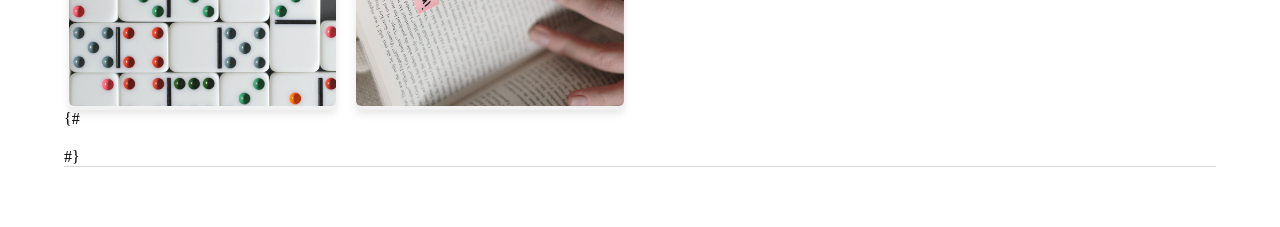
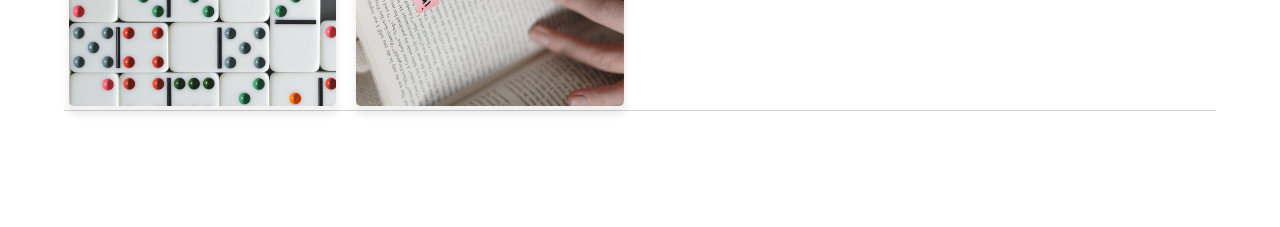
Before and after one commit to amadorschulze92/amadorschulze92.github.io, a Jekyll site: the page built from index.html, in a window 1280 px wide. Shown: the part 993-1220 px from the top of the page. Built offline with Jekyll 4.4.1, drawn with Linux system fonts in a browser that asks for light colours; after the commit the page ends 1167 px from its top, so only the background shows below that.

Commit message:
why do my comment's show up on my index page?

```diff
--- a/index.html
+++ b/index.html
@@ -46,8 +46,3 @@ title: Michael A. Schulze
   </div>
   </body>
 </html>
-
-
-{# <a href="{{ post.url }}">
-  <h2>{{ post.subtitle }}</h2>
-</a> #}
```
